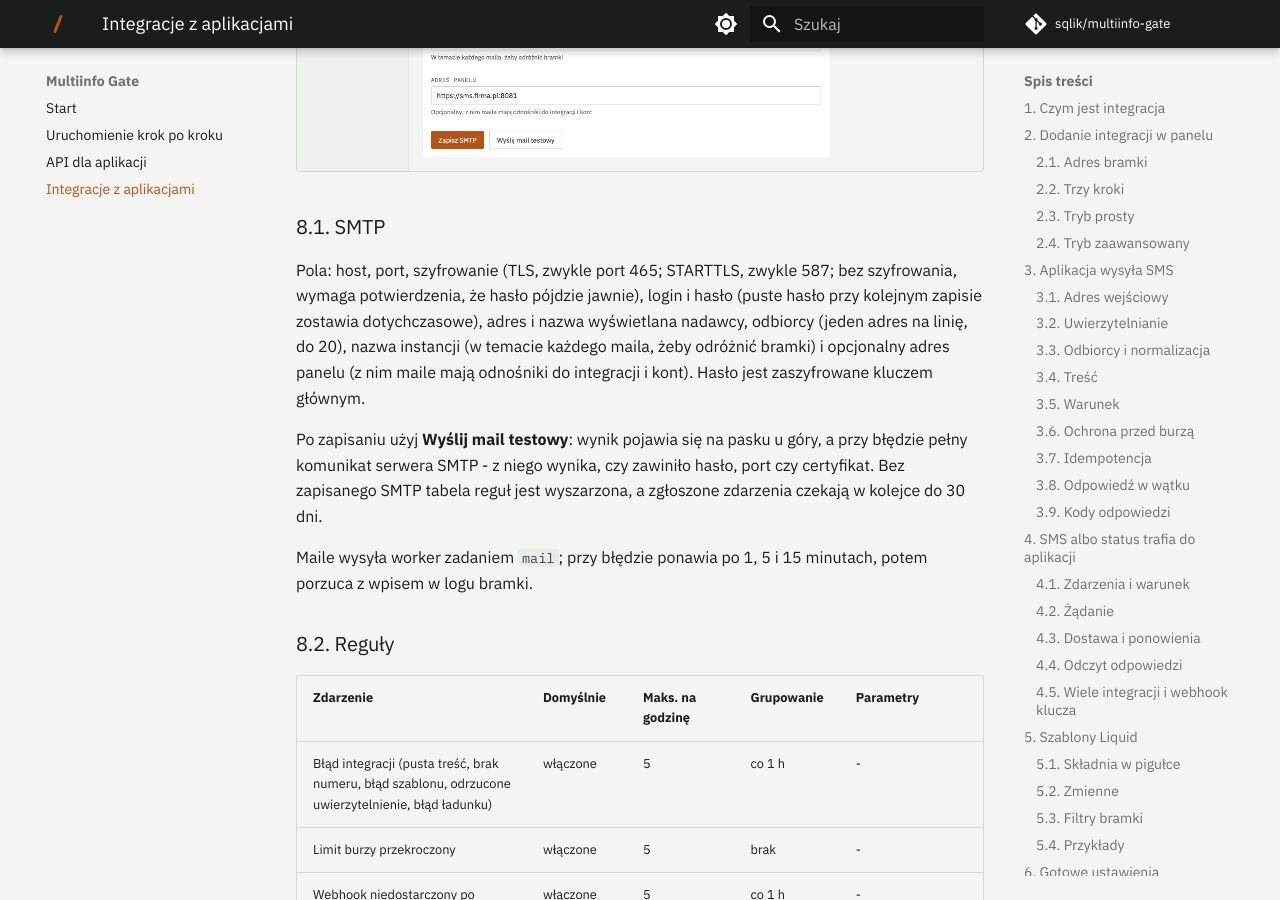
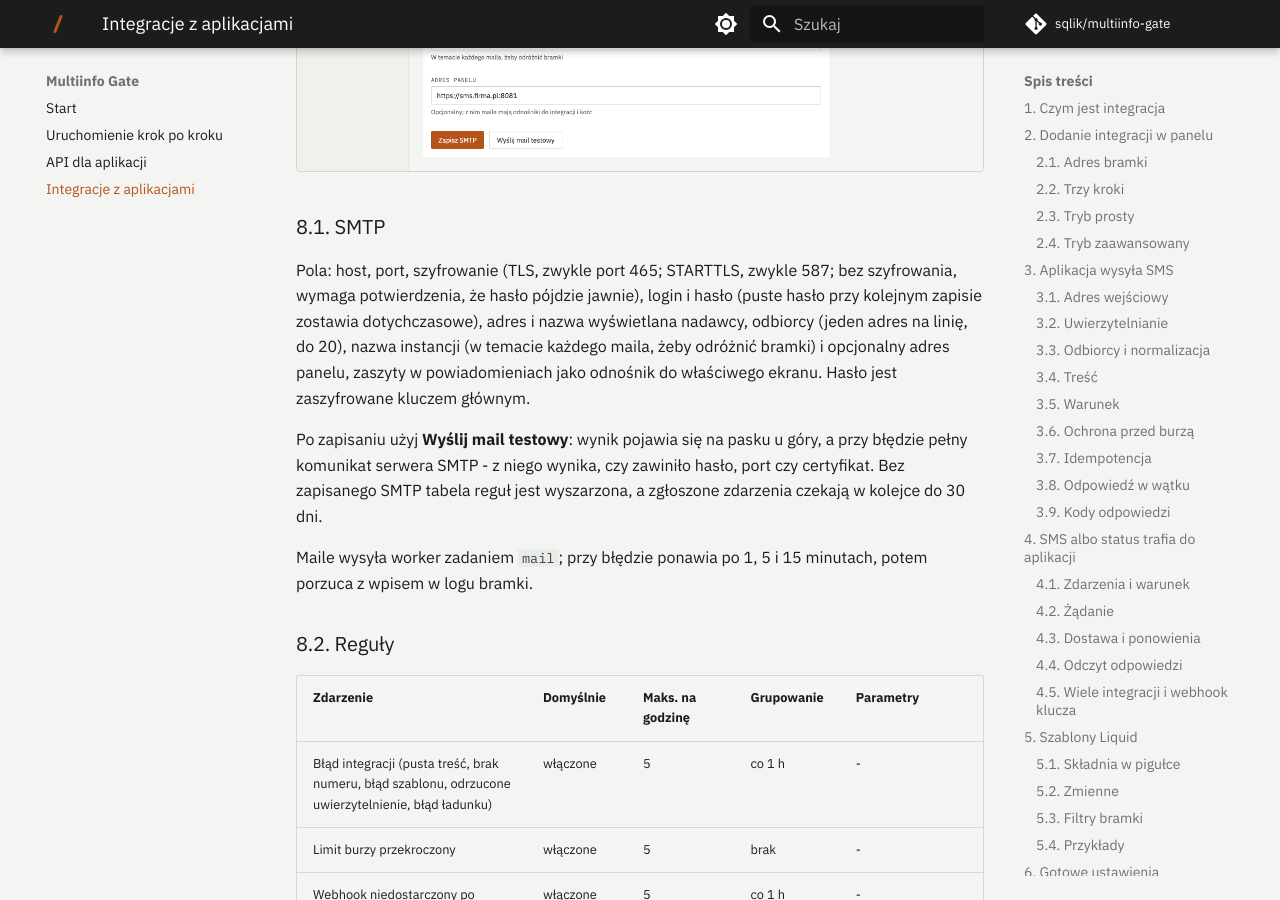
Before and after one commit to sqlik/multiinfo-gate, an MkDocs documentation site: the page built from docs/integracje.md, in a window 1280 px wide and 900 px high, scrolled down 22256 px. Built offline with MkDocs 1.6.1 and Material for MkDocs 9.7.7, drawn with Linux system fonts in a browser that asks for light colours; comment, search, counter and statistics services are not loaded.

Commit message:
fix(panel): podpowiedź adresu panelu mówi, do czego służy - odnośnik zaszyty w powiadomieniach

```diff
--- a/docs/integracje.md
+++ b/docs/integracje.md
@@ -687,8 +687,9 @@ zakładki: **Konfiguracja** z formularzem SMTP i **Reguły** z tabelą zdarzeń.
 Pola: host, port, szyfrowanie (TLS, zwykle port 465; STARTTLS, zwykle 587; bez szyfrowania,
 wymaga potwierdzenia, że hasło pójdzie jawnie), login i hasło (puste hasło przy kolejnym zapisie
 zostawia dotychczasowe), adres i nazwa wyświetlana nadawcy, odbiorcy (jeden adres na linię, do
-20), nazwa instancji (w temacie każdego maila, żeby odróżnić bramki) i opcjonalny adres panelu (z
-nim maile mają odnośniki do integracji i kont). Hasło jest zaszyfrowane kluczem głównym.
+20), nazwa instancji (w temacie każdego maila, żeby odróżnić bramki) i opcjonalny adres panelu,
+zaszyty w powiadomieniach jako odnośnik do właściwego ekranu. Hasło jest zaszyfrowane kluczem
+głównym.
 
 Po zapisaniu użyj **Wyślij mail testowy**: wynik pojawia się na pasku u góry, a przy błędzie
 pełny komunikat serwera SMTP - z niego wynika, czy zawiniło hasło, port czy certyfikat. Bez
```
Also changed, not shown: 1 other file.
